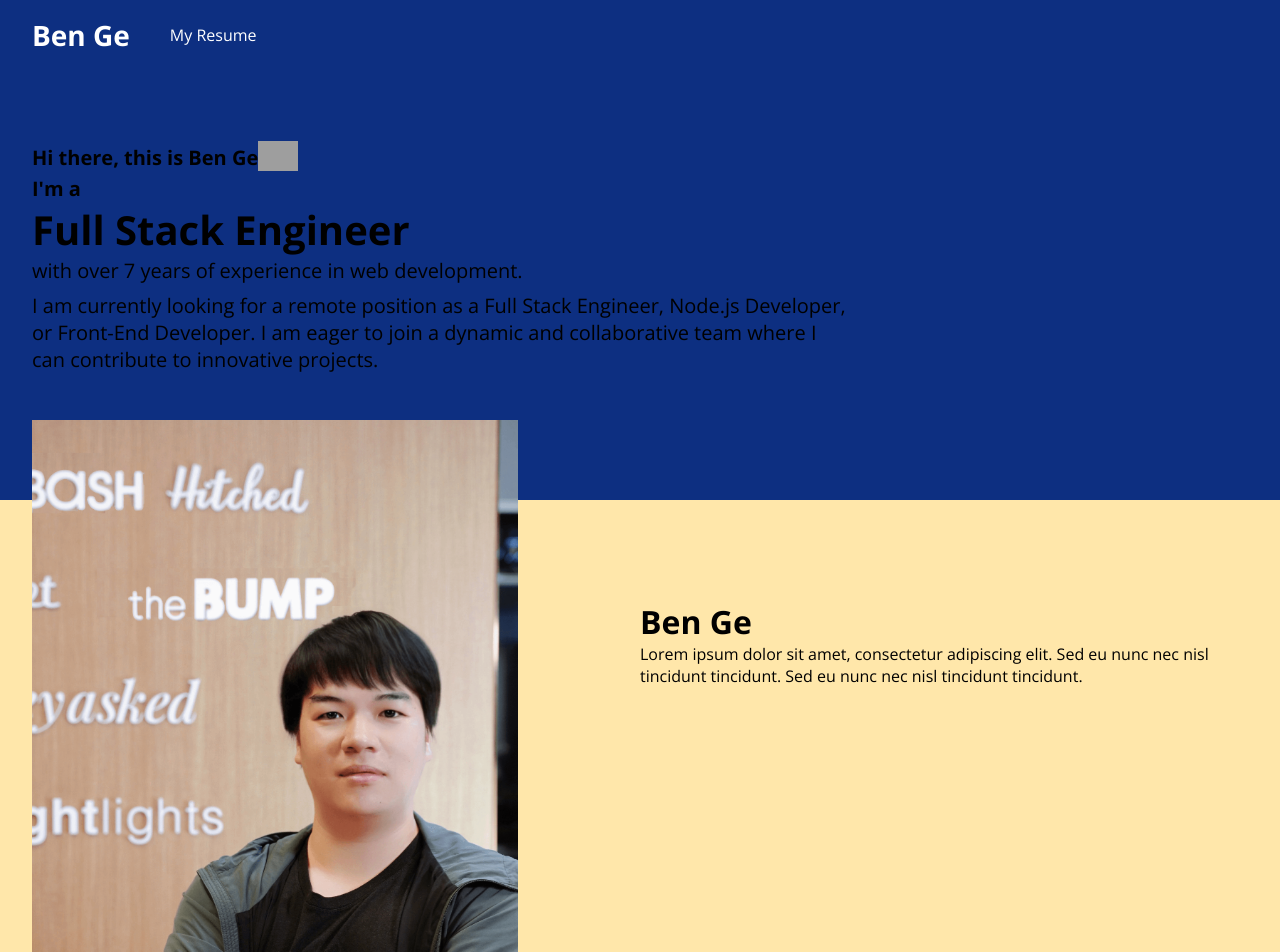
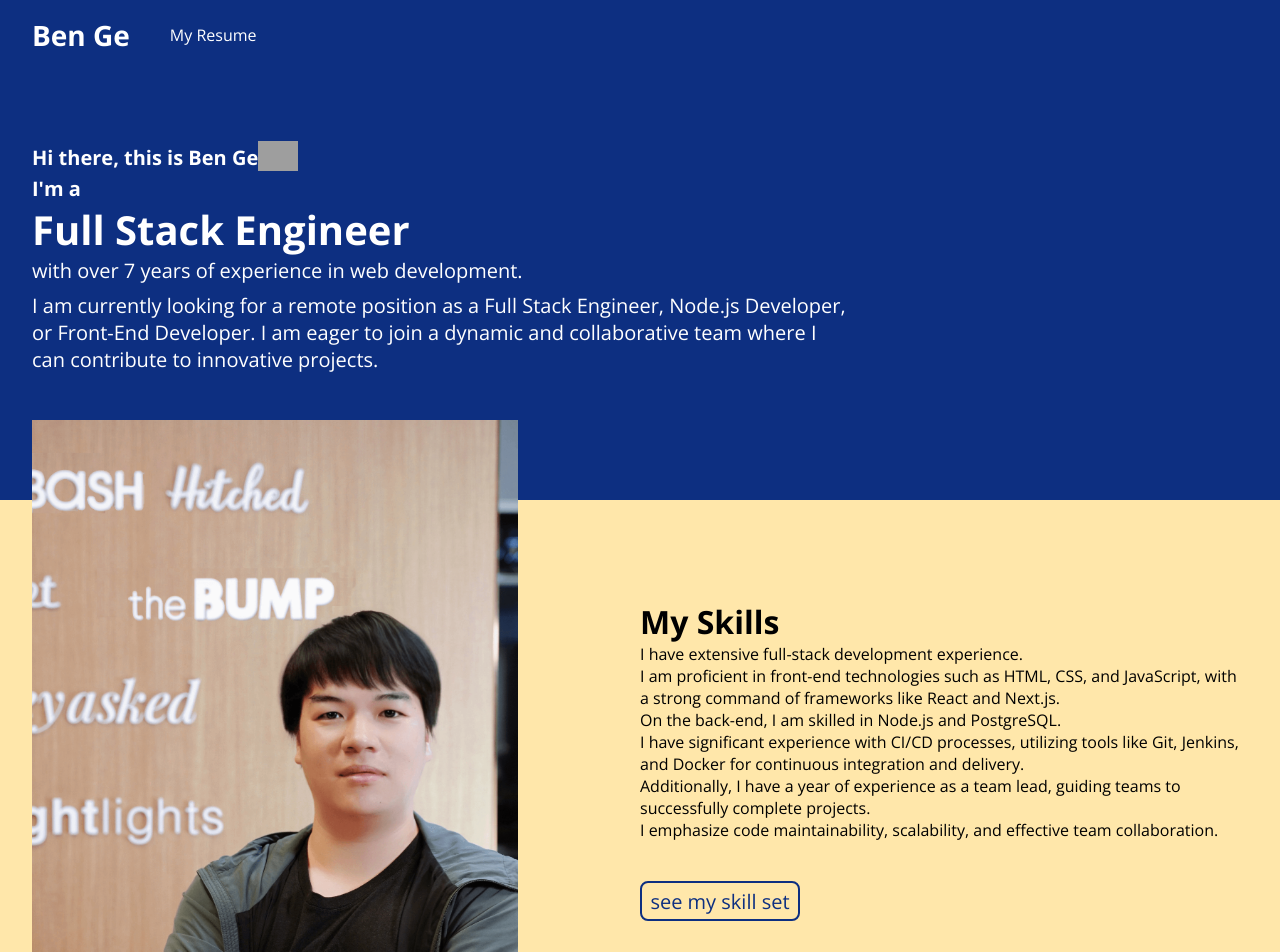
Before and after one commit to gbsayou/ben-ge, a Next.js app: page / in a window 1280 px wide. Shown: the top 952 px of the page. Built offline with nearby package versions, Linux system fonts and the light colour scheme; grey boxes are pictures that could not be loaded.

Commit message:
update MySkills section

```diff
--- a/src/components/Introduction/styles.module.scss
+++ b/src/components/Introduction/styles.module.scss
@@ -14,6 +14,7 @@
     flex-direction: column;
     width: 100%;
     padding: 0 32px 32px;
+    color: var(--text-color);
 
     .name {
       height: 44px;
--- a/src/components/MySkills/index.tsx
+++ b/src/components/MySkills/index.tsx
@@ -16,12 +16,28 @@ const MySkills = () => {
           />
         </div>
         <div className={styles['hero-text']}>
-          <h1>Ben Ge</h1>
+          <h1>My Skills</h1>
+          <p>I have extensive full-stack development experience.</p>
           <p>
-            Lorem ipsum dolor sit amet, consectetur adipiscing elit. Sed eu nunc
-            nec nisl tincidunt tincidunt. Sed eu nunc nec nisl tincidunt
-            tincidunt.
+            I am proficient in front-end technologies such as HTML, CSS, and
+            JavaScript, with a strong command of frameworks like React and
+            Next.js.
           </p>
+          <p>On the back-end, I am skilled in Node.js and PostgreSQL.</p>
+          <p>
+            I have significant experience with CI/CD processes, utilizing tools
+            like Git, Jenkins, and Docker for continuous integration and
+            delivery.
+          </p>
+          <p>
+            Additionally, I have a year of experience as a team lead, guiding
+            teams to successfully complete projects.
+          </p>
+          <p>
+            I emphasize code maintainability, scalability, and effective team
+            collaboration.
+          </p>
+          <span className={styles['skill-button']}>see my skill set</span>
         </div>
       </div>
     </div>
--- a/src/components/MySkills/styles.module.scss
+++ b/src/components/MySkills/styles.module.scss
@@ -29,6 +29,19 @@
     }
     .hero-text {
       flex: 1;
+      .skill-button {
+        font-size: 20px;
+        color: #0d2f81;
+        margin-top: 40px;
+        cursor: pointer;
+        display: flex;
+        align-items: center;
+        justify-content: center;
+        width: 160px;
+        height: 40px;
+        border: 2px solid #0d2f81;
+        border-radius: 8px;
+      }
     }
   }
   @media screen and (min-width: 768px) {
```
Also changed, not shown: 1 other file (tests, documents, lock files or other folders).
